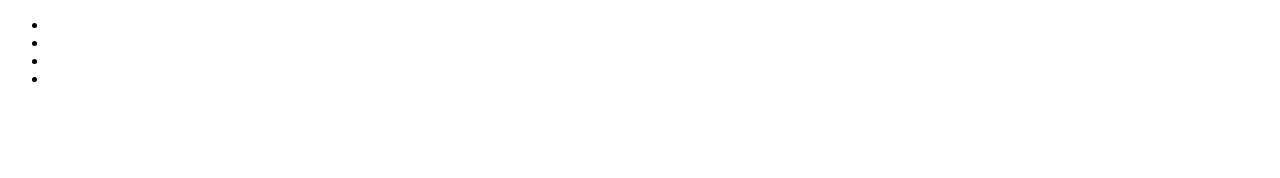
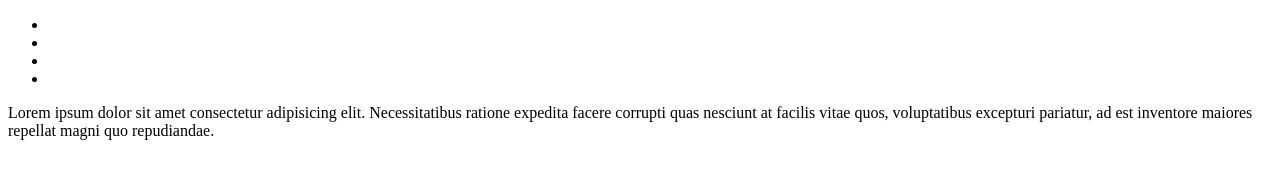
Before and after one commit to chriszaldana/personal_blog, a plain HTML site: page index.html in a window 1280 px wide. Drawn offline with Linux system fonts and the light colour scheme.

Commit message:
:sparkles:feat(main):created main structure

```diff
--- a/index.html
+++ b/index.html
@@ -17,5 +17,12 @@
             </ul>
         </div>
     </nav>
+    <main>
+        <div class="contenedor">
+            <p>Lorem ipsum dolor sit amet consectetur adipisicing elit. Necessitatibus ratione expedita facere corrupti
+                quas nesciunt at facilis vitae quos, voluptatibus excepturi pariatur, ad est
+                inventore maiores repellat magni quo repudiandae.</p>
+        </div>
+    </main>
 </body>
 </html>
```
